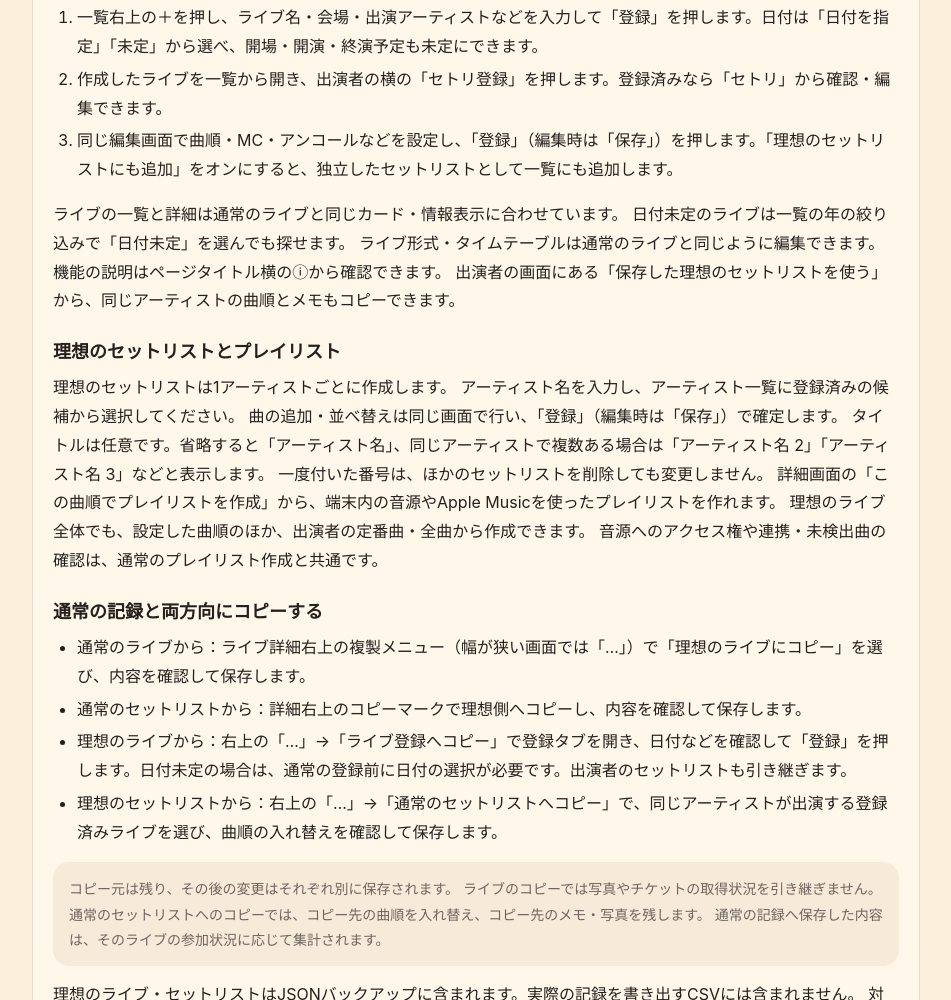
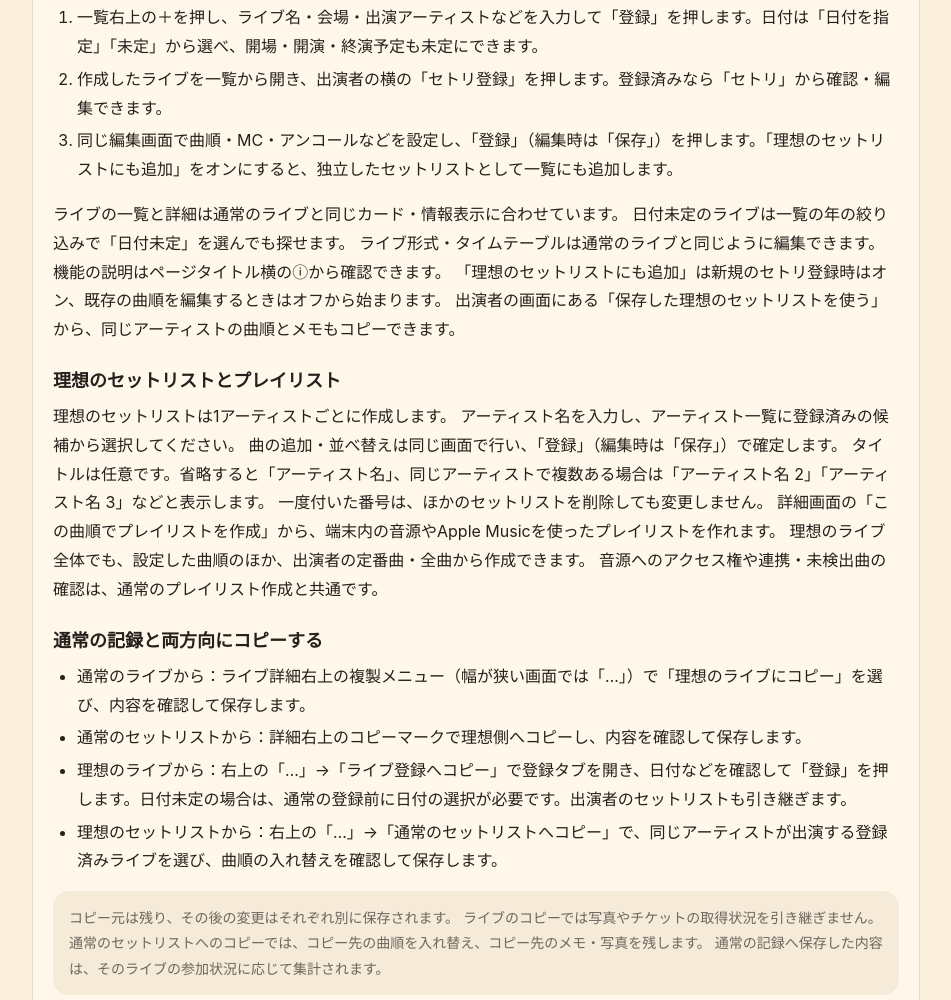
Before and after one commit to livestair-support/use, a plain HTML site: page index.html in a window 1280 px wide. Shown: the part 7688-8688 px from the top of the page, without its empty margins (164-1115 px from the left). Drawn offline with Linux system fonts and the light colour scheme.

Commit message:
ライブ内セトリの新規登録と編集で一覧追加の初期状態を明記

```diff
--- a/index.html
+++ b/index.html
@@ -737,6 +737,7 @@
         日付未定のライブは一覧の年の絞り込みで「日付未定」を選んでも探せます。
         ライブ形式・タイムテーブルは通常のライブと同じように編集できます。
         機能の説明はページタイトル横のⓘから確認できます。
+        「理想のセットリストにも追加」は新規のセトリ登録時はオン、既存の曲順を編集するときはオフから始まります。
         出演者の画面にある「保存した理想のセットリストを使う」から、同じアーティストの曲順とメモもコピーできます。
       </p>
       <h3>理想のセットリストとプレイリスト</h3>
```
